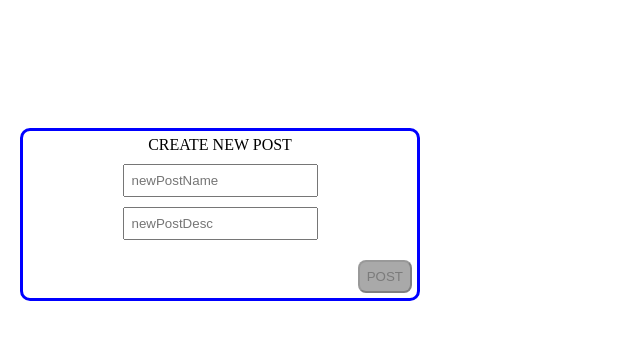
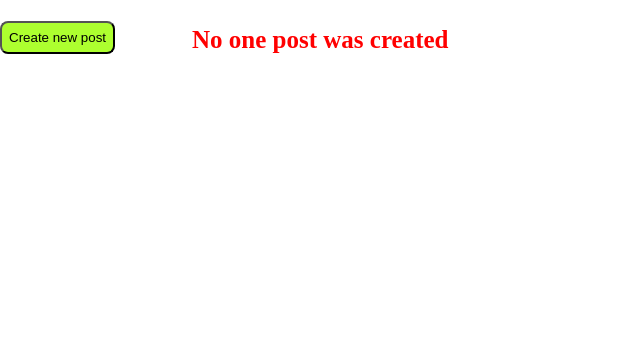
Before and after one commit to skillforce/vue_proj, a Vue app: page / in a window 1280 px wide. Shown: the top 340 px of the page, without its empty margins (0-640 px from the left). Built offline with nearby package versions, Linux system fonts and the light colour scheme; the HTML template or start-up script is replaced by a standard one.

Commit message:
UI custom components && popUp start

```diff
--- a/src/App.vue
+++ b/src/App.vue
@@ -1,7 +1,12 @@
 <template>
   <div class="postBlock">
+    <pop-up v-model:show="isPopUpShow">
+      <create-post-form @createNewPost="newPost" />
+    </pop-up>
     <post-list @deletePost="deletePost" :posts="posts" />
-    <create-post-form @createNewPost="newPost" />
+    <custom-button :btnType="'createBtn'" @click="isPopUpShow = true"
+      >Create new post</custom-button
+    >
   </div>
 </template>
 
@@ -15,14 +20,19 @@ export default {
   data() {
     return {
       posts: [],
+      isPopUpShow: false,
     };
   },
   methods: {
     newPost(newPostDesc, newPostName) {
       this.posts.push({ id: Date.now(), name: newPostName, desc: newPostDesc });
+      this.isPopUpShow = false;
     },
     deletePost(id) {
       this.posts = this.posts.filter((t) => t.id !== id);
+    },
+    closePopUp() {
+      this.isPopUpShow = false;
     },
   },
 };
--- a/src/components/CreatePostForm/CreatePostForm.vue
+++ b/src/components/CreatePostForm/CreatePostForm.vue
@@ -1,9 +1,22 @@
 <template>
   <form @submit.prevent class="newPostForm">
     <div>CREATE NEW POST</div>
-    <input v-model="newPostName" type="text" aria-label="newPostName" placeholder="newPostName" />
-    <input v-model="newPostDesc" type="text" aria-label="newPostDesc" placeholder="newPostDesc" />
-    <button :disabled="!isDisabled" style="margin-top: 20px" @click="createPost">POST</button>
+    <custom-input
+      v-model="newPostName"
+      type="text"
+      aria-label="newPostName"
+      placeholder="newPostName"
+    />
+    <custom-input
+      v-model="newPostDesc"
+      type="text"
+      aria-label="newPostDesc"
+      placeholder="newPostDesc"
+    />
+    <custom-button :btn-type="'createBtn'" :disabled="!isDisabled" @click="createPost"
+      >POST</custom-button
+    >
+    <custom-button :btn-type="'createBtn'">CLOSE</custom-button>
   </form>
 </template>
 
@@ -25,7 +38,7 @@ export default {
   },
   computed: {
     isDisabled() {
-      return this.newPostName && this.newPostDesc;
+      return this.newPostName.trim() && this.newPostDesc.trim();
     },
   },
 };
@@ -33,29 +46,11 @@ export default {
 
 <style scoped>
 .newPostForm {
-  margin: 10% 10% 0 20px;
-  padding: 5px;
+  padding: 30px;
   border: 3px solid blue;
   display: flex;
   flex-direction: column;
   align-items: center;
-  width: 400px;
   border-radius: 10px;
 }
-
-.newPostForm input {
-  margin-top: 10px;
-  padding: 7px;
-}
-
-.newPostForm button {
-  margin-top: 10px;
-  padding: 7px;
-  background-color: greenyellow;
-  border-radius: 8px;
-  align-self: flex-end;
-}
-.newPostForm button:disabled {
-  background-color: darkgray;
-}
 </style>
--- a/src/components/PostList/PostList.vue
+++ b/src/components/PostList/PostList.vue
@@ -1,8 +1,7 @@
 <template>
   <div class="posts">
-    <div v-for="post in posts" :key="post.id">
-      <single-post :post="post" @deletePost="deletePost" />
-    </div>
+    <div class="emptyPostList" v-if="posts.length === 0">No one post was created</div>
+    <single-post v-for="post in posts" :key="post.id" :post="post" @deletePost="deletePost" />
   </div>
 </template>
 
@@ -34,4 +33,12 @@ export default {
   display: flex;
   flex-direction: column;
 }
+.emptyPostList {
+  text-align: center;
+  font-size: 25px;
+  font-weight: bold;
+  margin: 10% 0 0 30%;
+  color: red;
+  white-space: nowrap;
+}
 </style>
--- a/src/components/PostList/SinglePost/SinglePost.vue
+++ b/src/components/PostList/SinglePost/SinglePost.vue
@@ -2,7 +2,7 @@
   <div class="post">
     <div><strong>Name:</strong> {{ post.name }}</div>
     <div><strong>Description:</strong> {{ post.desc }}</div>
-    <button @click="$emit('deletePost', post.id)" class="btnDelete">X</button>
+    <custom-button :btn-type="'deleteBtn'" @click="$emit('deletePost', post.id)">X</custom-button>
   </div>
 </template>
 
@@ -25,14 +25,6 @@ export default {
 </script>
 
 <style scoped>
-.btnDelete {
-  position: absolute;
-  left: 475px;
-  top: 0;
-  padding: 5px;
-  border-radius: 13px;
-  background-color: red;
-}
 .post {
   position: relative;
   padding: 15px;
--- /dev/null
+++ b/src/components/UI/CustomButton.vue
@@ -0,0 +1,53 @@
+<template>
+  <button :class="specificBtnClass">
+    <slot></slot>
+  </button>
+</template>
+
+<script>
+export default {
+  name: "CustomButton",
+  props: {
+    btnType: {
+      type: String,
+      required: true,
+      default() {
+        return "createBtn";
+      },
+    },
+  },
+  computed: {
+    specificBtnClass() {
+      switch (this.btnType) {
+        case "createBtn":
+          return "createBtn";
+        case "deleteBtn":
+          return "deleteBtn";
+        default:
+          return "";
+      }
+    },
+  },
+};
+</script>
+
+<style scoped>
+.createBtn {
+  margin-top: 10px;
+  padding: 7px;
+  background-color: greenyellow;
+  border-radius: 8px;
+  align-self: flex-end;
+}
+.createBtn:disabled {
+  background-color: darkgray;
+}
+.deleteBtn {
+  position: absolute;
+  left: 475px;
+  top: 0;
+  padding: 5px;
+  border-radius: 13px;
+  background-color: red;
+}
+</style>
--- /dev/null
+++ b/src/components/UI/CustomInput.vue
@@ -0,0 +1,30 @@
+<template>
+  <input :value="modelValue" @input="inputChange" class="input" />
+</template>
+
+<script>
+export default {
+  name: "CustomInput",
+  props: {
+    modelValue: {
+      type: [String, Number],
+      required: true,
+      default() {
+        return "";
+      },
+    },
+  },
+  methods: {
+    inputChange(e) {
+      this.$emit("update:modelValue", e.target.value);
+    },
+  },
+};
+</script>
+
+<style scoped>
+.input {
+  margin-top: 10px;
+  padding: 7px;
+}
+</style>
--- /dev/null
+++ b/src/components/UI/PopUp.vue
@@ -0,0 +1,58 @@
+<template>
+  <div
+    ref="popUp"
+    class="popUp"
+    v-if="show"
+    @click="closePopUpHandler"
+    @keydown.esc="closePopUpHandler"
+  >
+    <div @click.stop class="popUp__content">
+      <slot :closePopUp="closePopUpHandler"></slot>
+    </div>
+  </div>
+</template>
+
+<script>
+export default {
+  name: "popUp",
+  props: {
+    show: {
+      type: Boolean,
+      required: true,
+      default() {
+        return false;
+      },
+    },
+  },
+  mounted() {
+    document.addEventListener("keydown", (e) => {
+      if (e.keyCode === 27) {
+        this.closePopUpHandler();
+      }
+    });
+  },
+  methods: {
+    closePopUpHandler() {
+      this.$emit("update:show", false);
+    },
+  },
+};
+</script>
+
+<style scoped>
+.popUp {
+  top: 0;
+  bottom: 0;
+  right: 0;
+  left: 0;
+  background-color: rgba(0, 0, 0, 0.5);
+  position: fixed;
+  display: flex;
+}
+.popUp__content {
+  margin: auto;
+  background: white;
+  border-radius: 12px;
+  padding: 20px;
+}
+</style>
--- /dev/null
+++ b/src/components/UI/index.js
@@ -0,0 +1,5 @@
+import CustomButton from "@/components/UI/CustomButton.vue";
+import CustomInput from "@/components/UI/CustomInput.vue";
+import PopUp from "@/components/UI/PopUp.vue";
+
+export default [CustomButton, CustomInput, PopUp];
--- a/src/main.js
+++ b/src/main.js
@@ -1,4 +1,11 @@
 import { createApp } from "vue";
 import App from "@/App.vue";
+import components from "./components/UI/index";
 
-createApp(App).mount("#app");
+const app = createApp(App);
+
+components.forEach((component) => {
+  app.component(component.name, component);
+});
+
+app.mount("#app");
```
